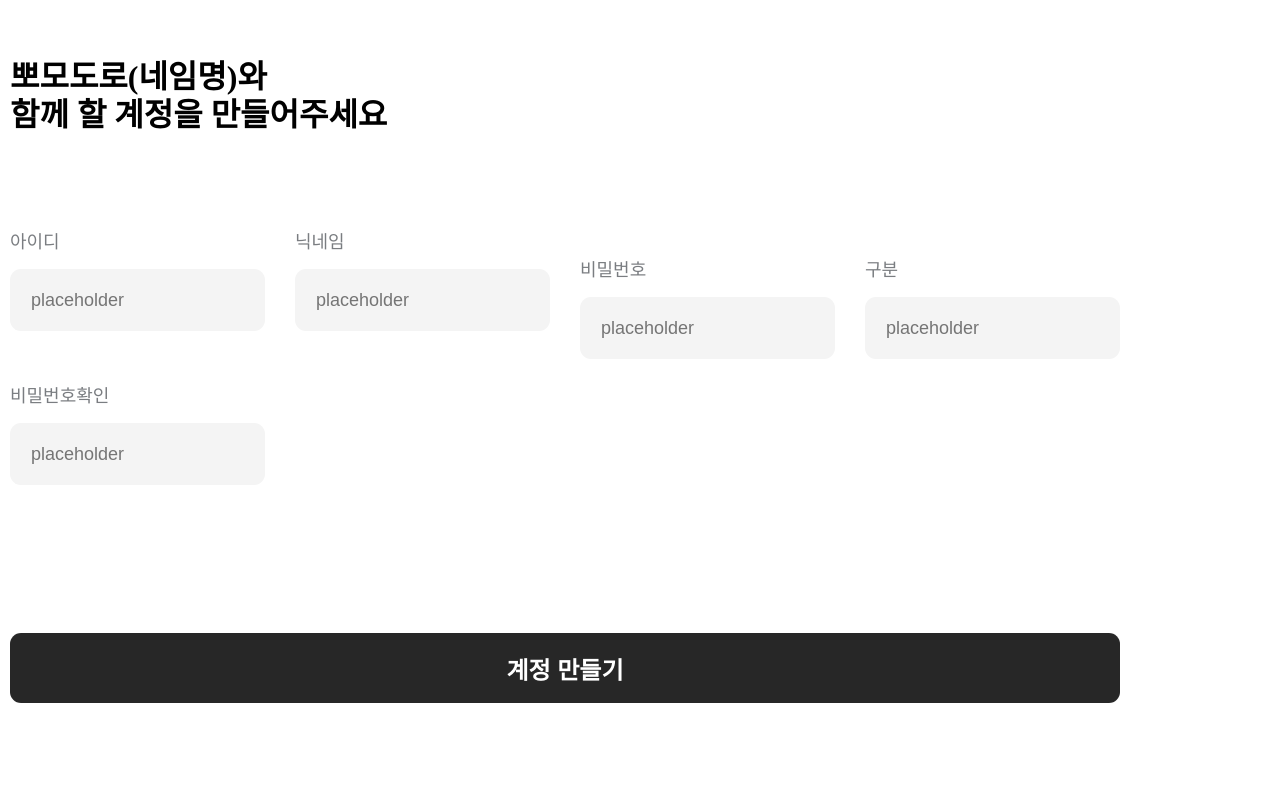
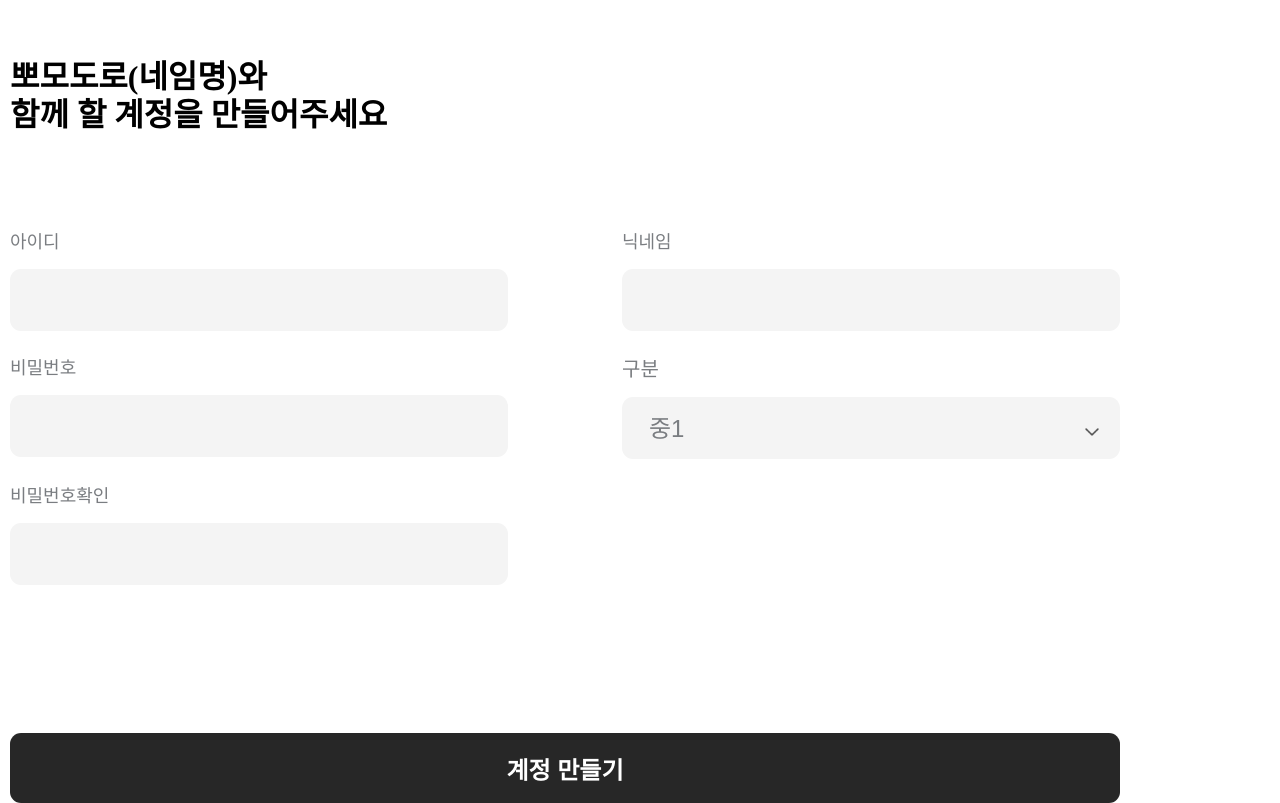
Before and after one commit to BBOMOMO/TEAM-BBOMOMO-FE, a React (Create React App) app: page / in a window 1280 px wide. Shown: the part 105-908 px from the top of the page. Before the commit the page ends 808 px from the top, so only its background shows below. Built offline with nearby package versions, Linux system fonts and the light colour scheme; no server answers; a web font is replaced by a local one.

Commit message:
merry chrismas

```diff
--- a/src/App.js
+++ b/src/App.js
@@ -4,15 +4,17 @@ import GlobalStyles from "./components/GlobalStyles";
 import { Route } from "react-router-dom";
 
 import "./styles/css/signup.css";
-import GroupList from "./pages/GroupList";
+import GroupList from "./page/GroupList";
 import Signup from "./page/Singup";
+import PostChat from "./components/PostChat";
 
 function App() {
   return (
     <>
       <GlobalStyles />
-        <Route path="/list" exact component={GroupList}/>
-        <Route path="/" exact component={Signup} />
+      <Route path="/list" exact component={GroupList} />
+      <Route path="/" exact component={Signup} />
+      <Route path="/chat" exact component={PostChat} />
     </>
   );
 }
--- a/src/Elements/Input.js
+++ b/src/Elements/Input.js
@@ -2,27 +2,45 @@ import React from "react";
 import styled from "styled-components";
 
 const Input = (props) => {
-
-  const { text,placeholder,type ,_onChange,value, boxSizing, border, display, color, margin } = props;
+  const {
+    text,
+    placeholder,
+    type,
+    _onChange,
+    value,
+    boxSizing,
+    border,
+    display,
+    color,
+    margin,
+    width,
+  } = props;
   const labelStyle = { display, color };
-  const styles = { boxSizing, border, display, margin };
+  const styles = { boxSizing, border, display, margin, width };
 
   return (
     <ElLabel {...labelStyle}>
       {text}
-      <ElInput type={type} placeholder={placeholder} onChange={_onChange} value={value} {...styles}/>
+      <ElInput
+        type={type}
+        placeholder={placeholder}
+        onChange={_onChange}
+        value={value}
+        {...styles}
+      />
     </ElLabel>
   );
 };
 
 Input.defaultProps = {
-  label:'',
-  placeholder:'placeholder',
-  type:'text',
-  value:'',
-  padding:"10px",
-  boxSizing:'border-box',
-  _onChange:()=>{},
+  label: "",
+  placeholder: "",
+  type: "text",
+  value: "",
+  padding: "10px",
+  boxSizing: "border-box",
+  _onChange: () => {},
+  width: "100%",
 };
 
 const ElLabel = styled.label`
@@ -30,15 +48,14 @@ const ElLabel = styled.label`
   font-weight: normal;
 
   ${(props) => (props.color ? `color: ${props.color};` : "")}
-
 `;
 
 const ElInput = styled.input`
-  width: 100%;
+  ${(props) => (props.width ? `width: ${props.width};` : "")}
   height: 62px;
   border-radius: 11px;
   font-size: 18px;
-  color:#c6c6c6;
+  color: #c6c6c6;
   padding-left: 21px;
   background-color: #f4f4f4;
   outline: none;
@@ -47,7 +64,6 @@ const ElInput = styled.input`
   ${(props) => (props.border ? `border: ${props.border};` : "")}
   ${(props) => (props.display ? `display: ${props.display};` : "")}
   ${(props) => (props.margin ? `margin: ${props.margin};` : "")}
-
 `;
 
 export default Input;
--- a/src/Elements/Select.js
+++ b/src/Elements/Select.js
@@ -1,5 +1,6 @@
 import React from "react";
 import styled from "styled-components";
+import arrow from "../Images/arrow.png";
 
 const Select = (props) => {
   const { text, children, boxSizing, border, display, color, margin } = props;
@@ -8,7 +9,8 @@ const Select = (props) => {
   return (
     <ElLabel {...labelStyle}>
       {text}
-      <select>
+      <ElImg src={arrow} />
+      <ElSelect {...styles}>
         <option key="middle1" value="middle1">
           중1
         </option>
@@ -30,7 +32,7 @@ const Select = (props) => {
         <option key="univ" value="univ">
           대학생
         </option>
-      </select>
+      </ElSelect>
     </ElLabel>
   );
 };
@@ -39,6 +41,15 @@ const ElLabel = styled.label`
   font-size: 20px;
   font-weight: normal;
   ${(props) => (props.color ? `color: ${props.color};` : "")}
+  position: relative;
+`;
+
+const ElImg = styled.img`
+  width: 14px;
+  height: 8px;
+  position: absolute;
+  top: 69px;
+  right: 21px;
 `;
 
 const ElSelect = styled.select`
@@ -46,12 +57,14 @@ const ElSelect = styled.select`
   height: 62px;
   border-radius: 11px;
   font-size: 24px;
-  padding-left: 21px;
+  padding: 0 27px;
   background-color: #f4f4f4;
+  color: #7a7d81;
+  appearance: none;
   ${(props) => (props.boxSizing ? `box-sizing: border-box;` : "")}
   ${(props) => (props.border ? `border: ${props.border};` : "")}
   ${(props) => (props.display ? `display: ${props.display};` : "")}
-  ${(props) => (props.margin ? `margin: ${props.margin};` : "")}
+  ${(props) => (props.margin ? `margin: ${props.margin};` : "")};
 `;
 
 export default Select;
--- a/src/Elements/index.js
+++ b/src/Elements/index.js
@@ -1,4 +1,4 @@
-import Button from './Button';
-import Input from './Input';
+import Button from "./Button";
+import Input from "./Input";
 
-export {Button, Input };
+export { Button, Input };
--- a/src/components/Modal.js
+++ b/src/components/Modal.js
@@ -1,49 +1,46 @@
-import React from 'react';
-import styled from 'styled-components';
-import {Button, Input} from '../elements/index';
-
+import React from "react";
+import styled from "styled-components";
+import { Button, Input } from "../elements/index";
 
 function Modal() {
   return (
     <ModalContainer>
       <ModalBox>
-
         <h2>그룹 방 만들기</h2>
         <hr />
         <Input text="방제" placeholder="공부 목적을 적어주세요" />
-        <select text="공부 목적" type="selectbox" >
+        <select text="공부 목적" type="selectbox">
           <option value="">수능</option>
         </select>
         <Input text="라운드" placeholder="공부 목적을 적어주세요" />
-        <Input text="공부 시간/쉬는 시간" placeholder="공부 목적을 적어주세요" />
-
-
-
+        <Input
+          text="공부 시간/쉬는 시간"
+          placeholder="공부 목적을 적어주세요"
+        />
       </ModalBox>
-
     </ModalContainer>
-  )
+  );
 }
 
 const ModalContainer = styled.div`
-  position:fixed;
-  width:100%;
-  height:100vh;
-  top:0;
-  background-color:#000;
-  opacity:.54;
+  position: fixed;
+  width: 100%;
+  height: 100vh;
+  top: 0;
+  background-color: #000;
+  opacity: 0.54;
 `;
 
 const ModalBox = styled.div`
-  position:fixed;
-  width:548px;
-  height:713px;
-  border-radius:16px;
-  background-color:#fff;
-  top:50%;
-  left:50%;
-  margin-top:-356px;
-  margin-left:-274px;
+  position: fixed;
+  width: 548px;
+  height: 713px;
+  border-radius: 16px;
+  background-color: #fff;
+  top: 50%;
+  left: 50%;
+  margin-top: -356px;
+  margin-left: -274px;
 `;
 
 export default Modal;
--- /dev/null
+++ b/src/components/PostChat.js
@@ -0,0 +1,73 @@
+import React, { useState, useEffect } from "react";
+import io from "socket.io-client";
+import TextField from "@material-ui/core/TextField";
+
+const socket = io.connect("http://13.209.4.79/:3000");
+
+function App() {
+  const [state, setState] = useState({ message: "", name: "" });
+  const [chat, setChat] = useState([]);
+
+  useEffect(() => {
+    socket.on("message", ({ name, message }) => {
+      setChat([...chat, { name, message }]);
+      console.log("연결 됐나요?");
+    });
+
+    socket.emit("message", "연결됐나요?");
+  });
+
+  const onTextChange = (e) => {
+    setState({ ...state, [e.target.name]: e.target.value });
+  };
+
+  const onMessageSubmit = (e) => {
+    e.preventDefault();
+    const { name, message } = state;
+    socket.emit("message", { name, message });
+    setState({ message: "", name });
+  };
+
+  const renderChat = () => {
+    return chat.map(({ name, message }, index) => (
+      <div key={index}>
+        <h3>
+          {name}:<span>{message}</span>
+        </h3>
+      </div>
+    ));
+  };
+
+  return (
+    <div className="card">
+      <form onSubmit={onMessageSubmit}>
+        <h1>Message</h1>
+        <div className="name-field">
+          <TextField
+            name="name"
+            onChange={(e) => onTextChange(e)}
+            value={state.name}
+            label="Name"
+          />
+        </div>
+        <div>
+          <TextField
+            name="message"
+            onChange={(e) => onTextChange(e)}
+            value={state.message}
+            id="outlined-multiline-static"
+            variant="outlined"
+            label="Message"
+          />
+        </div>
+        <button>Send Message</button>
+      </form>
+      <div className="render-chat">
+        <h1>Chat log</h1>
+        {renderChat()}
+      </div>
+    </div>
+  );
+}
+
+export default App;
--- a/src/components/SignupCont.js
+++ b/src/components/SignupCont.js
@@ -1,8 +1,8 @@
 import React from "react";
 import styled from "styled-components";
-import Input from "../Elements/Input";
-import Button from "../Elements/Button";
-import Select from "../Elements/Select";
+import Input from "../elements/Input";
+import Button from "../elements/Button";
+import Select from "../elements/Select";
 
 const SingupCont = (props) => {
   return (
@@ -21,6 +21,7 @@ const SingupCont = (props) => {
             display="block"
             color="#7A7D81"
             margin="18px 0 0 0"
+            width="498px"
           ></Input>
           <Input
             text="닉네임"
@@ -29,6 +30,7 @@ const SingupCont = (props) => {
             display="block"
             color="#7A7D81"
             margin="18px 0 0 0"
+            width="498px"
           ></Input>
           <Input
             text="비밀번호"
@@ -37,15 +39,17 @@ const SingupCont = (props) => {
             display="block"
             color="#7A7D81"
             margin="18px 0 0 0"
+            width="498px"
           ></Input>
-          <Input
+          <Select
             text="구분"
             boxSizing
             border="none"
             display="block"
             color="#7A7D81"
             margin="18px 0 0 0"
-          ></Input>
+            width="498px"
+          ></Select>
           <Input
             text="비밀번호확인"
             boxSizing
@@ -53,6 +57,7 @@ const SingupCont = (props) => {
             display="block"
             color="#7A7D81"
             margin="18px 0 0 0"
+            width="498px"
           ></Input>
           <Button
             border="none"
```
Also changed, not shown: src/components/Chat.js (deleted, +0 -26 lines), src/js/socket.js (deleted, +0 -26 lines), src/Images/arrow.png (added), src/page/GroupList.js (renamed from src/pages/GroupList.js), 1 other file (tests, documents, lock files or other folders).
